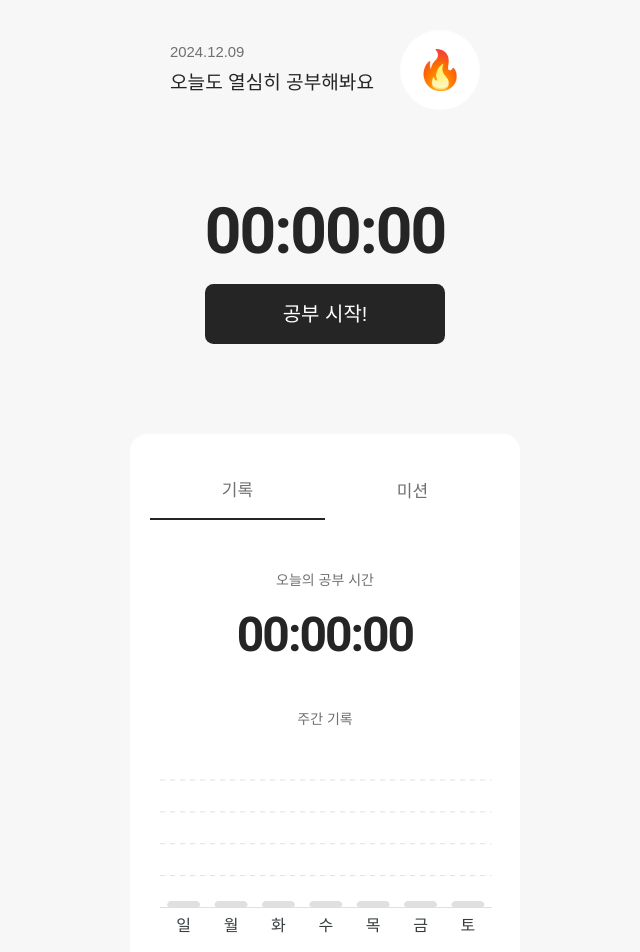
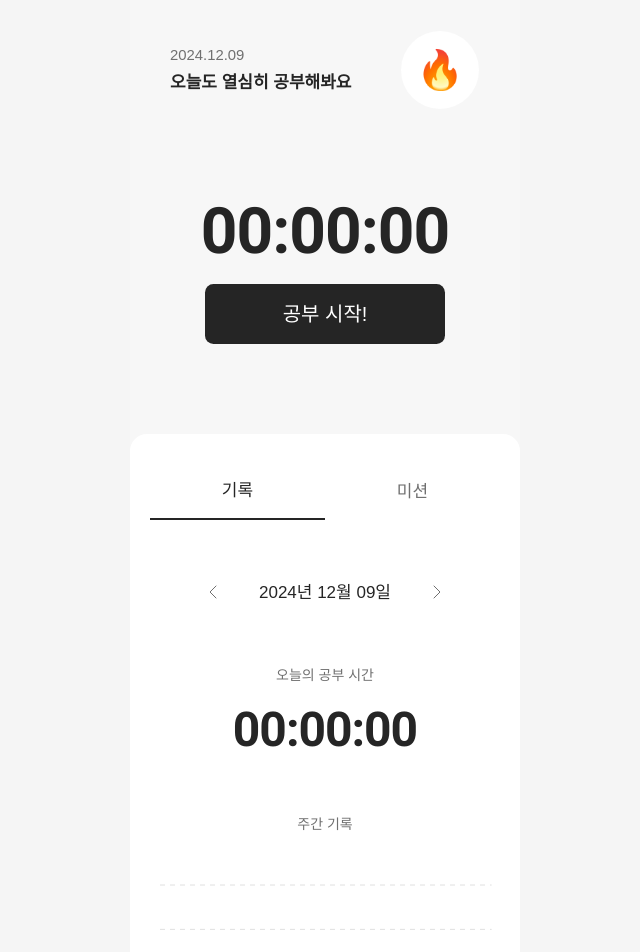
Before and after one commit to lse-7660/studyapp, a Next.js app: page / in a window 1280 px wide. Shown: the top 952 px of the page, without its empty margins (315-955 px from the left). Built offline with nearby package versions, Linux system fonts and the light colour scheme; a web font is replaced by a local one.

Commit message:
스타일 수정

```diff
--- a/src/app/layout.js
+++ b/src/app/layout.js
@@ -35,7 +35,9 @@ export default function RootLayout({ children }) {
                 />
             </head>
             <body id="wrap">
-                <Provider>{children}</Provider>
+                <Provider>
+                    <div>{children}</div>
+                </Provider>
             </body>
         </html>
     );
--- a/src/app/main/page.jsx
+++ b/src/app/main/page.jsx
@@ -5,12 +5,14 @@ import React from 'react';
 
 const MainPage = () => {
     return (
-        <div className=" min-h-screen bg-gray-1 ">
-            <div className="sticky top-0">
-                <Header />
-                <StopWatch />
+        <div className=" min-h-screen  ">
+            <div className="max-w-[390px] m-auto  bg-gray-1">
+                <div className=" sticky top-0  ">
+                    <Header />
+                    <StopWatch />
+                </div>
+                <Tabs />
             </div>
-            <Tabs />
         </div>
     );
 };
--- a/src/components/Editor.jsx
+++ b/src/components/Editor.jsx
@@ -50,7 +50,7 @@ const Editor = () => {
                 onClick={() => {
                     setIsModalOpen(true);
                 }}
-                className="w-[72px] h-[72px] center rounded-full glass__btn glass-gray-2 "
+                className="w-[72px] h-[72px] center rounded-full border-btn glass__btn glass-gray-2 "
             >
                 <p className="blind">미션 추가</p>
                 <PencilLine size={32} />
--- a/src/components/Flame.jsx
+++ b/src/components/Flame.jsx
@@ -9,11 +9,15 @@ const Flame = ({ flames, removeFlame }) => {
         removeFlame(id);
     };
     return (
-        <div className={`absolute h-screen inset-0 ${flames.length > 0 ? 'block' : 'hidden'}`}>
+        <div
+            className={`absolute z-50 h-screen max-w-[390px] overflow-hidden inset-0 ${
+                flames.length > 0 ? 'block' : 'hidden'
+            }`}
+        >
             {flames.map((flame) => (
                 <div
                     key={flame.id}
-                    className="absolute z-20 -bottom-20 text-6xl"
+                    className="absolute  -bottom-20 text-6xl"
                     style={{
                         left: `${flame.left}%`,
                         animation: `flamesUp ${flame.duration}s ease-in forwards`,
--- a/src/components/Tabs.jsx
+++ b/src/components/Tabs.jsx
@@ -53,7 +53,13 @@ const Tabs = () => {
                         }}
                         className={`py-[14px] w-1/2 ${currentTab === index ? 'border-b-2 border-gray-10' : ''}`}
                     >
-                        <p className="font-body text-gray-7">{item.name}</p>
+                        <p
+                            className={`font-body  ${
+                                currentTab === index ? 'text-gray-10 font-medium' : 'text-gray-7'
+                            }`}
+                        >
+                            {item.name}
+                        </p>
                     </button>
                 ))}
             </div>
--- a/src/components/WeeklyGraph.jsx
+++ b/src/components/WeeklyGraph.jsx
@@ -8,7 +8,7 @@ const WeeklyGraph = () => {
     const { weeklyData } = useStopwatch();
 
     const MIN_BAR_HEIGHT = 20;
-    const chartHeight = 200;
+    const chartHeight = 250;
     const maxDataValue = Math.max(...Object.values(weeklyData));
     const chartScalingFactor = chartHeight / (maxDataValue || 1);
 
--- a/src/components/WeeklyTab.jsx
+++ b/src/components/WeeklyTab.jsx
@@ -2,6 +2,8 @@ import React from 'react';
 
 import { useStopwatch } from '@/contexts/stopwatchContext';
 import WeeklyGraph from './WeeklyGraph';
+import { format } from 'date-fns';
+import { ChevronLeft, ChevronRight } from 'lucide-react';
 
 // WeeklyTab.jsx
 
@@ -12,8 +14,15 @@ const WeeklyTab = () => {
     const currentDay = days[new Date().getDay()];
     const todayTime = weeklyData[currentDay] || 0;
 
+    const chevronStyle = 'text-gray-7';
+
     return (
         <div className="contents-gap">
+            <div className="center gap-8">
+                <ChevronLeft strokeWidth={1} className={chevronStyle} />
+                {format(new Date(), 'yyyy년 MM월 dd일')}
+                <ChevronRight strokeWidth={1} className={chevronStyle} />
+            </div>
             <div className="contents-wrap text-center">
                 <h3>오늘의 공부 시간</h3>
                 <p className="font-display__md">{formatStopwatch(todayTime)}</p>
--- a/src/components/layout/Header.jsx
+++ b/src/components/layout/Header.jsx
@@ -4,7 +4,6 @@ import { format } from 'date-fns';
 import React, { useState } from 'react';
 import { v4 as uuidv4 } from 'uuid';
 import Flame from '../Flame';
-import Section, { Section2 } from './Section';
 
 // Header.jsx
 
@@ -30,12 +29,12 @@ const Header = () => {
             <div className=" flex flex-row inner justify-between items-center ">
                 <div className="pl-[20px]">
                     <p className="mb-1 text-sm text-gray-7">{format(new Date(), 'yyyy.MM.dd')}</p>
-                    <p className="text-lg font-medium">오늘도 열심히 공부해봐요</p>
+                    <p className=" font-bold">오늘도 열심히 공부해봐요</p>
                 </div>
                 <div className="pr-[20px]">
                     <button
                         onClick={handleFlameButton}
-                        className="relative z-10 w-[80px] h-[80px] text-4xl rounded-full bg-white "
+                        className="relative z-10 w-[80px] h-[80px] text-4xl rounded-full bg-white border-btn"
                     >
                         🔥
                     </button>
--- a/src/styles/_effect.scss
+++ b/src/styles/_effect.scss
@@ -1,5 +1,4 @@
 .glass {
-    border: 1px solid rgba(240, 240, 240, 0.18);
     &__btn {
         backdrop-filter: blur(6px);
         -webkit-backdrop-filter: blur(6px);
@@ -8,9 +7,13 @@
         backdrop-filter: blur(20px);
     }
     &-gray-2 {
-        background: #f0f0f080;
+        background: #f0f0f066;
     }
     &-gray-10 {
-        background: #25252580;
+        background: #25252566;
     }
 }
+
+.border-btn {
+    border: 1px solid rgba(240, 240, 240, 0.5);
+}
--- a/src/styles/_fonts.scss
+++ b/src/styles/_fonts.scss
@@ -52,14 +52,14 @@ a {
             line-height: 1;
             font-family: 'Roboto-Bold';
             font-size: 64px;
-            letter-spacing: -2px;
+            letter-spacing: -1px;
         }
 
         &__md {
             line-height: 1;
             font-family: 'Roboto-Bold';
             font-size: 48px;
-            letter-spacing: -2px;
+            letter-spacing: -1px;
         }
         &__sm {
             line-height: 1;
--- a/src/styles/_layout.scss
+++ b/src/styles/_layout.scss
@@ -2,7 +2,7 @@
     // flex flex-col gap-10
     display: flex;
     flex-direction: column;
-    gap: 50px;
+    gap: 60px;
 }
 
 .contents-wrap {
@@ -30,7 +30,7 @@
 .sec-g {
     display: flex;
     flex-direction: column;
-    gap: 50px;
+    gap: 60px;
 }
 
 .center {
```
